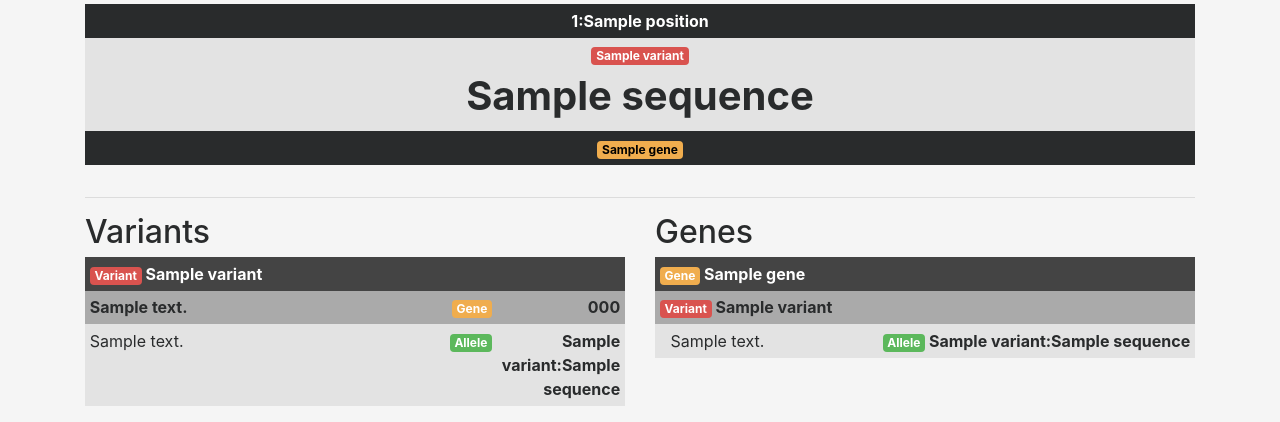
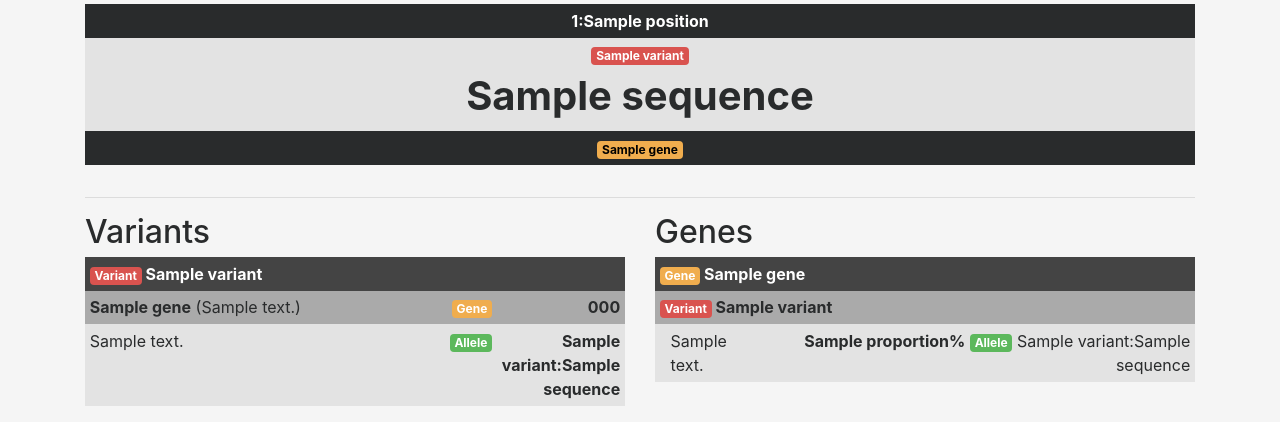
Before and after one commit to SAMTOMINDUSTRYS/monsterlab-web, a Django app: template monster/templates/monster/detail.html in a window 1280 px wide. Shown: the part 775-1197 px from the top of the page. Run offline with Django 3.2, Linux system fonts and the light colour scheme; the template is opened without the code that fills it: most values are stand-ins (such as "Sample title", 1, 10 or a date in 2020); grey boxes marked "Sample" are stand-in pictures; some libraries are stand-ins or nearby versions.

Commit message:
allele population proportion

```diff
--- a/monster/models.py
+++ b/monster/models.py
@@ -122,6 +122,10 @@ class VariantAllele(models.Model):
     class Meta:
         unique_together = ('variant', 'sequence',)
 
+    @property
+    def proportion(self):
+        return MonsterVariant.objects.filter(allele__variant=self.variant, allele__sequence=self.sequence).count() / float(MonsterVariant.objects.filter(allele__variant=self.variant).count()) * 100
+
 class VariantEffect(models.Model):
     id = models.UUIDField(primary_key=True, default=uuid.uuid4, editable=False)
     allele = models.ForeignKey('VariantAllele')
--- a/monster/templates/monster/detail.html
+++ b/monster/templates/monster/detail.html
@@ -92,7 +92,7 @@
                 {% for e in allele.allele.varianteffect_set.all %}
                 <tr style="background-color: #aaa;">
                     <!--<td width="2%" style="background-color: #444"></td>-->
-                    <th>{{ e.gene.desc }}</th>
+                    <td><b>{{ e.gene.name }}</b> ({{ e.gene.desc }})</td>
                     <th width="5%" class="text-right"><span class="badge badge-warning">Gene</span></th>
                     <th width="5%" class="text-right"><span>{{ e.gene.code }}</span></th>
                 </tr>
@@ -129,7 +129,7 @@
                         {% endif %}
                     </th>
                     <td>{{ e.summary }}</td>
-                    <th class="text-right"><span class="badge badge-success">Allele</span> <span>{{ e.allele.variant }}:{{ e.allele.sequence }}</span></th>
+                    <td class="text-right"><b>{{ e.allele.proportion }}%</b> <span class="badge badge-success">Allele</span> <span>{{ e.allele.variant }}:{{ e.allele.sequence }}</span></th>
                 </tr>
                 {% endfor %}
 
```
Also changed, not shown: monster/templates/monster/list.html (+11 -4 lines).
